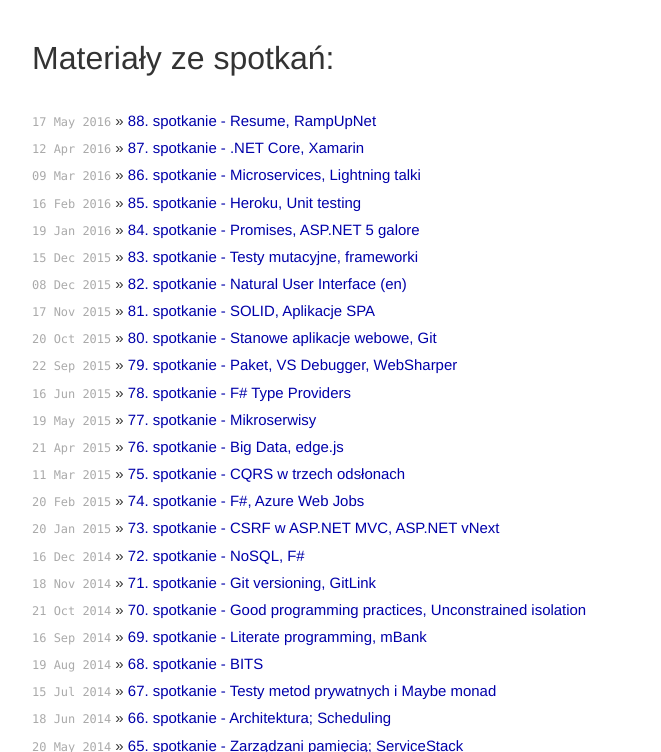
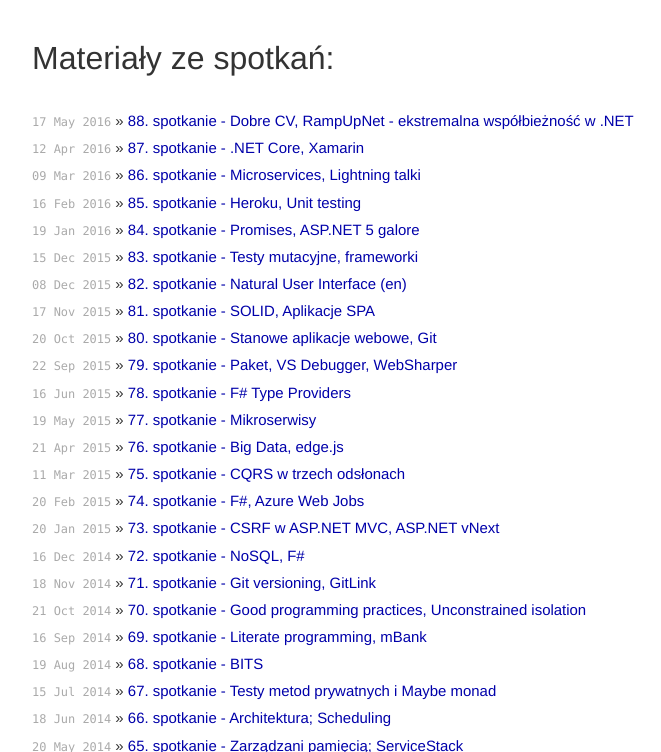
Before and after one commit to wrocnet/wrocnet.github.io, a Jekyll site: the page built from index.html, in a window 1280 px wide and 900 px high, scrolled down 356 px, cut to the strip 148-900 px from the top of the window. Shown: the whole strip, without its empty margins (294-955 px from the left). Built offline with Jekyll 4.4.1, drawn with Linux system fonts in a browser that asks for light colours; nearby versions of some CDN libraries; a script that is not in the unit is left out.

Commit message:
Update 2016-05-17-88-spotkanie-wroclawskiej-grupy-net.md

```diff
--- a/_posts/2016-05-17-88-spotkanie-wroclawskiej-grupy-net.md
+++ b/_posts/2016-05-17-88-spotkanie-wroclawskiej-grupy-net.md
@@ -1,6 +1,6 @@
 ---
 layout: meetup
-title: 88. spotkanie - Resume, RampUpNet
+title: 88. spotkanie - Dobre CV, RampUpNet - ekstremalna współbieżność w .NET
 meetupno: 88
 ---
 
```
